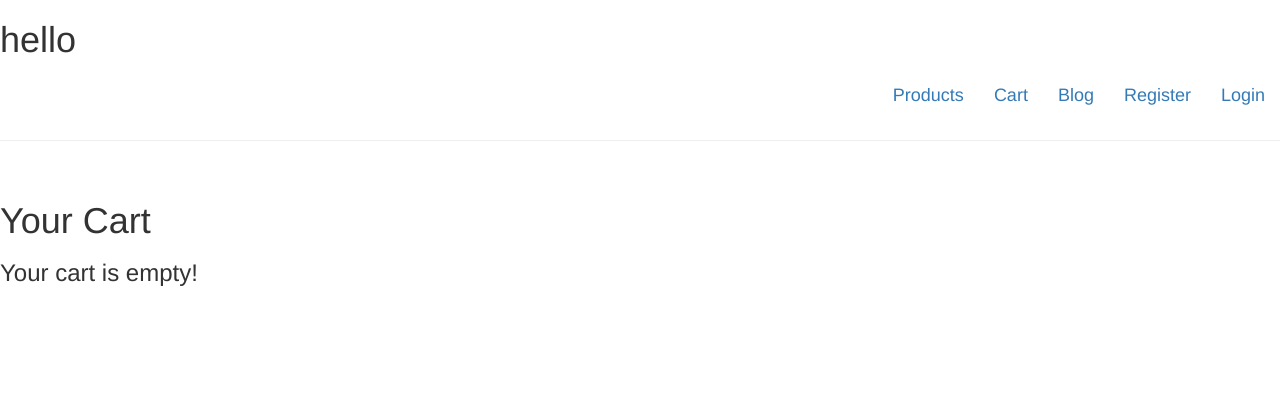
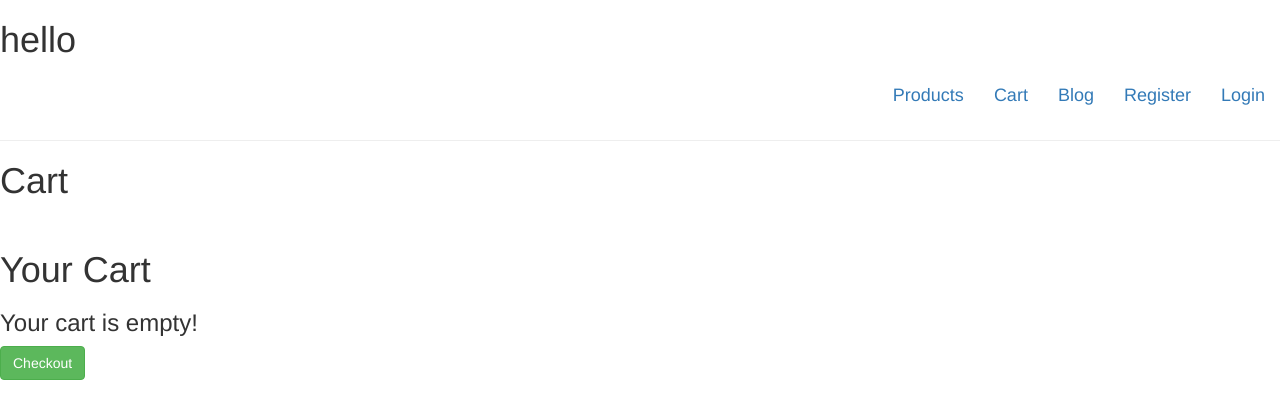
Before and after one commit to mboladop/Pardobymireia-Ecommerce-BE-Stream4project, a Django app: page /cart/see/ in a window 1280 px wide. Shown: the top 419 px of the page. Run offline with Django 3.2, Linux system fonts and the light colour scheme; some libraries are stand-ins or nearby versions.

Commit message:
navbar repeat bug in checkout fixed

```diff
--- a/cart/templates/cart/yourcart.html
+++ b/cart/templates/cart/showcart.html
@@ -1,6 +1,3 @@
-{% extends 'base.html' %}
-
-{% block content %}
 <br>
 <h1>Your Cart</h1>
 
@@ -24,14 +21,7 @@
 <td><strong>Total:</strong></td>
 <td><strong>{{total}} €</strong></td>
 
-<form method="GET" action = "{% url 'checkout' %}">
-                {% csrf_token %}
-                <button type="submit">Checkout</button>
-        </form>
 
 {% else %}
 <h3>Your cart is empty!</h3>
-
 {% endif %}
-
-{% endblock %}
--- /dev/null
+++ b/cart/templates/cart/viewcart.html
@@ -0,0 +1,10 @@
+{% extends "base.html" %}
+
+{% block content %}
+<h1>Cart</h1>
+
+{% include 'cart/showcart.html' %}
+
+<a href="{% url 'checkout' %}" class="btn btn-success" role="button">Checkout</a>
+
+{% endblock content %}
--- a/cart/views.py
+++ b/cart/views.py
@@ -5,7 +5,7 @@ from .utils import get_cart_items_and_total
 def see_cart(request):
     cart = request.session.get('cart', {})
     context = get_cart_items_and_total(cart)
-    return render(request, "cart/yourcart.html", context)
+    return render(request, "cart/viewcart.html", context)
 
 def add_to_cart(request):
     # Get the product we're adding
--- a/checkout/templates/checkout/checkout.html
+++ b/checkout/templates/checkout/checkout.html
@@ -16,7 +16,7 @@
 {% endblock head_js %}
 
 {% block content %}
-{% include "cart/yourcart.html" %}
+{% include "cart/showcart.html" %}
 
 <p>
     <form role="form" method="post" id="payment-form" action="{% url 'checkout' %}">
--- a/pardobymireia/urls.py
+++ b/pardobymireia/urls.py
@@ -10,12 +10,14 @@ from products import urls as products_urls
 from cart import urls as cart_urls
 from checkout import urls as checkout_urls
 from blog import urls as blog_urls
+from products import views
 
 urlpatterns = [
     path('admin/', admin.site.urls),
     path('', get_index, name = 'home'),
     path('accounts/', include(accounts_urls)),
     path('products/', include(products_urls)),
+    path('search/', views.search, name= 'search'),
     path('cart/', include(cart_urls)),
     path('checkout/', include(checkout_urls)),
     path('blog/', include(blog_urls)),
--- a/products/urls.py
+++ b/products/urls.py
@@ -1,6 +1,7 @@
 from django.urls import path
-from .views import get_products
+from .views import get_products, search
 
 urlpatterns = [
     path('', get_products, name='get_products'),
+    path('', search , name='search'),
 ]
--- a/products/views.py
+++ b/products/views.py
@@ -8,3 +8,7 @@ from django.http import HttpResponse
 def get_products(request):
     products = Product.objects.all()
     return render(request, "products/products.html", {'products': products})
+
+def search(request):
+    products = Product.objects.filter(name__icontains=request.GET['query'])
+    return render(request, "products/products.html", {"products": products})
```
Also changed, not shown: products/templates/products/products.html (+10 -0 lines), db.sqlite3, media/images/babel_tower.jpg (added).
